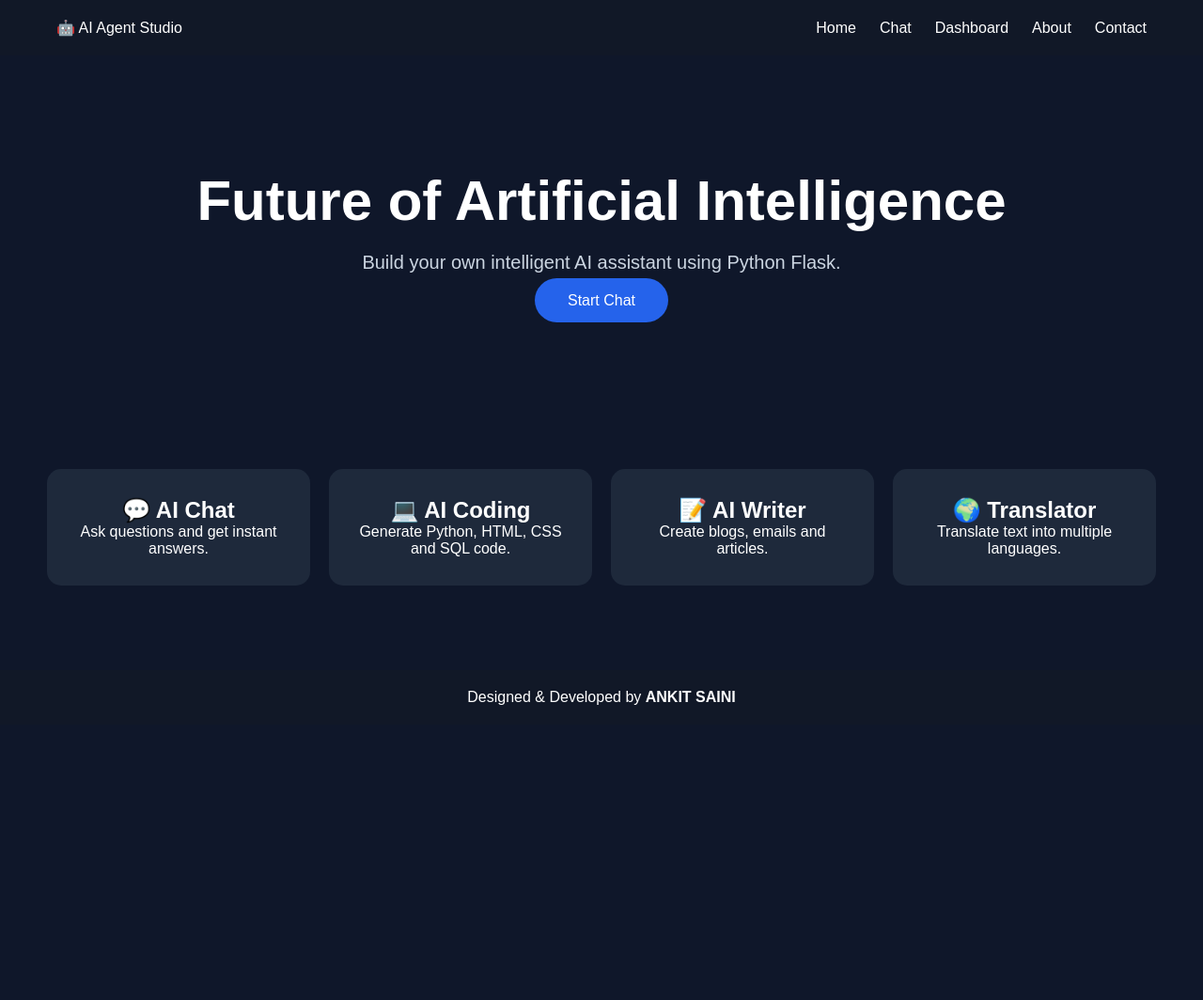
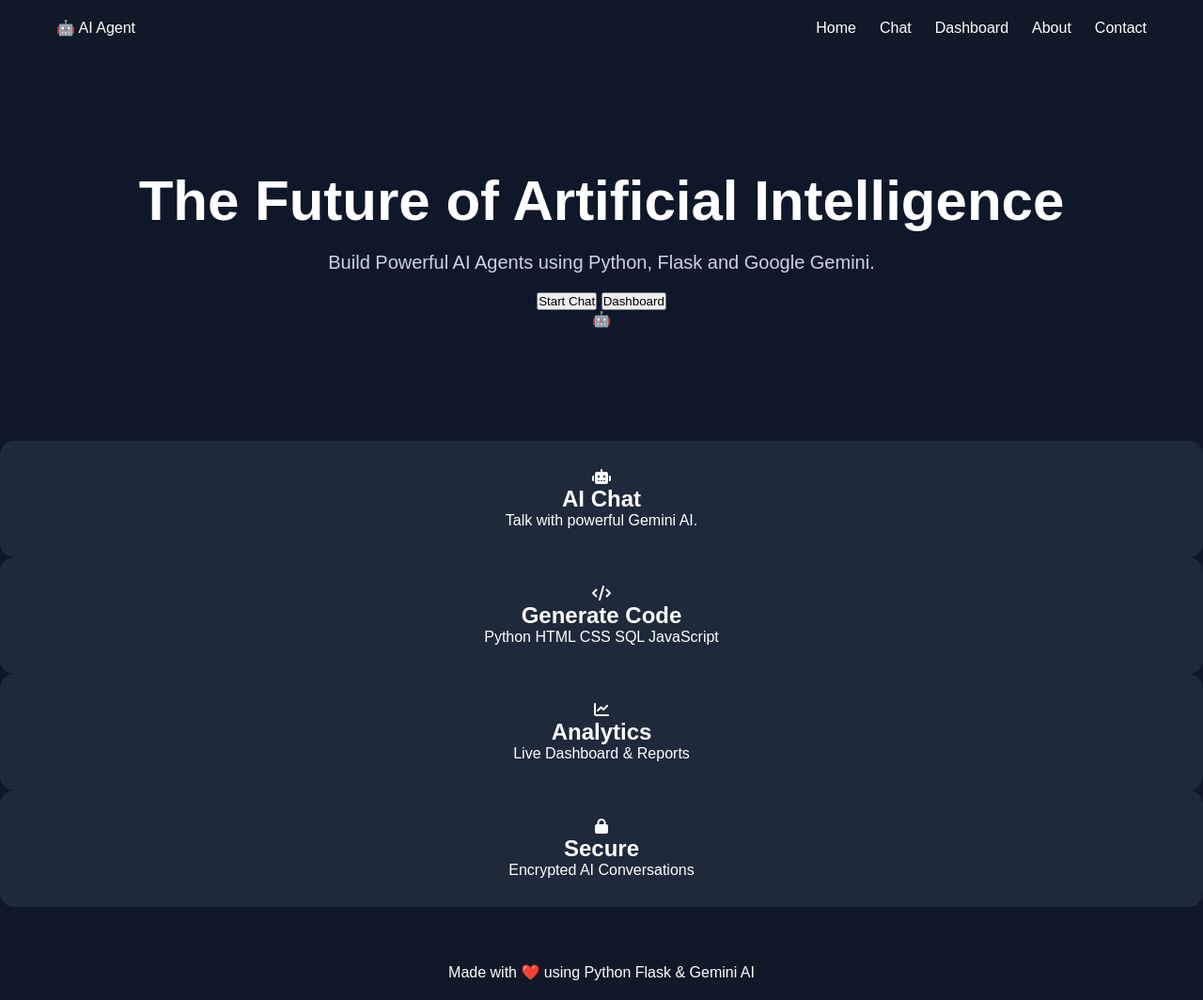
Before and after one commit to AnkitSaini491/AI-Agent, a Flask app: page / in a window 1280 px wide. Shown: the whole page at 94% size. Before the commit the page ends 750 px from the top, so only its background shows below. Run offline with Flask 3, Linux system fonts and the light colour scheme; some libraries are stand-ins or nearby versions.

Commit message:
Refactor index.html for improved content and structure
Updated various elements in the HTML structure, including headings, paragraphs, and footer content to enhance clarity and branding.

```diff
--- a/templates/index.html
+++ b/templates/index.html
@@ -1,74 +1,176 @@
-
 <!DOCTYPE html>
 <html lang="en">
 <head>
+
 <meta charset="UTF-8">
-<meta name="viewport" content="width=device-width, initial-scale=1.0">
+<meta name="viewport" content="width=device-width,initial-scale=1">
+
 <title>AI Agent Studio</title>
 
-<link rel="stylesheet" href="{{ url_for('static', filename='style.css') }}">
+<link rel="stylesheet"
+href="{{ url_for('static',filename='style.css') }}">
+
+<link rel="stylesheet"
+href="https://cdnjs.cloudflare.com/ajax/libs/font-awesome/6.6.0/css/all.min.css">
+
 </head>
 
 <body>
 
+<div class="particles"></div>
+
 <nav>
-<div class="logo">🤖 AI Agent Studio</div>
+
+<div class="logo">
+
+🤖 AI Agent
+
+</div>
 
 <ul>
+
 <li><a href="/">Home</a></li>
+
 <li><a href="/chat">Chat</a></li>
+
 <li><a href="/dashboard">Dashboard</a></li>
+
 <li><a href="/about">About</a></li>
+
 <li><a href="/contact">Contact</a></li>
+
 </ul>
 
 </nav>
 
 <section class="hero">
 
-<h1>Future of Artificial Intelligence</h1>
+<div class="left">
+
+<h1>
+
+The Future of
+
+<span>Artificial Intelligence</span>
+
+</h1>
 
 <p>
-Build your own intelligent AI assistant using Python Flask.
+
+Build Powerful AI Agents using
+Python, Flask and Google Gemini.
+
 </p>
 
-<a href="/chat" class="btn">
+<div class="buttons">
+
+<a href="/chat">
+
+<button>
+
 Start Chat
+
+</button>
+
 </a>
+
+<a href="/dashboard">
+
+<button class="outline">
+
+Dashboard
+
+</button>
+
+</a>
+
+</div>
+
+</div>
+
+<div class="right">
+
+<div class="robot">
+
+🤖
+
+</div>
+
+<h2 id="typing">
+
+</h2>
+
+</div>
 
 </section>
 
-<section class="services">
+<section class="features">
 
 <div class="card">
-<h2>💬 AI Chat</h2>
-<p>Ask questions and get instant answers.</p>
+
+<i class="fa-solid fa-robot"></i>
+
+<h2>AI Chat</h2>
+
+<p>
+
+Talk with powerful Gemini AI.
+
+</p>
+
 </div>
 
 <div class="card">
-<h2>💻 AI Coding</h2>
-<p>Generate Python, HTML, CSS and SQL code.</p>
+
+<i class="fa-solid fa-code"></i>
+
+<h2>Generate Code</h2>
+
+<p>
+
+Python HTML CSS SQL JavaScript
+
+</p>
+
 </div>
 
 <div class="card">
-<h2>📝 AI Writer</h2>
-<p>Create blogs, emails and articles.</p>
+
+<i class="fa-solid fa-chart-line"></i>
+
+<h2>Analytics</h2>
+
+<p>
+
+Live Dashboard & Reports
+
+</p>
+
 </div>
 
 <div class="card">
-<h2>🌍 Translator</h2>
-<p>Translate text into multiple languages.</p>
+
+<i class="fa-solid fa-lock"></i>
+
+<h2>Secure</h2>
+
+<p>
+
+Encrypted AI Conversations
+
+</p>
+
 </div>
 
 </section>
 
 <footer>
 
-Designed & Developed by <b>ANKIT SAINI</b>
+Made with ❤️ using Python Flask & Gemini AI
 
 </footer>
 
-<script src="{{ url_for('static', filename='script.js') }}"></script>
+<script src="{{ url_for('static',filename='script.js') }}"></script>
 
 </body>
 </html>
```
